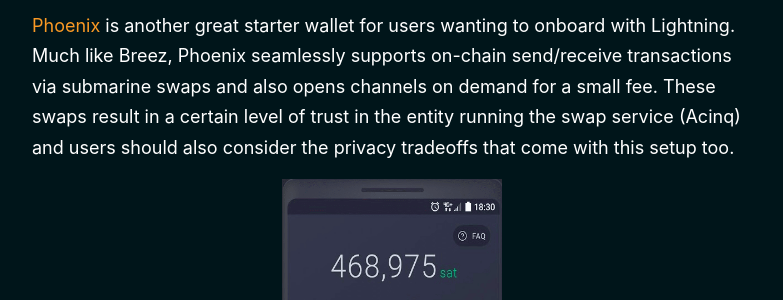
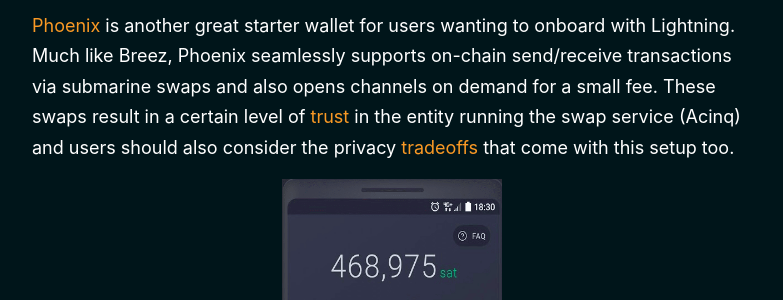
Before and after one commit to BitcoinQnA/bitcoin-wallet-guide, a Jekyll site: the page built from _pages/lightning.md, in a window 1280 px wide and 900 px high, scrolled down 1697 px. Shown: the part 245-545 px from the top of the window, without its empty margins (248-1031 px from the left). Built offline with Jekyll 4.4.1, drawn with Linux system fonts in a browser that asks for light colours; part of the change alters nothing that is shown.

```diff
--- a/_pages/lightning.md
+++ b/_pages/lightning.md
@@ -43,7 +43,7 @@ Lightning native wallets aren't that different from a 'normal' bitcoin wallet, i
 
 ## Phoenix
 
-[Phoenix](https://phoenix.acinq.co/) is another great starter wallet for users wanting to onboard with Lightning. Much like Breez, Phoenix seamlessly supports on-chain send/receive transactions via submarine swaps and also opens channels on demand for a small fee. These swaps result in a certain level of trust in the entity running the swap service (Acinq) and users should also consider the privacy tradeoffs that come with this setup too.
+[Phoenix](https://phoenix.acinq.co/) is another great starter wallet for users wanting to onboard with Lightning. Much like Breez, Phoenix seamlessly supports on-chain send/receive transactions via submarine swaps and also opens channels on demand for a small fee. These swaps result in a certain level of [trust](https://phoenix.acinq.co/faq#is-phoenix-trustless) in the entity running the swap service (Acinq) and users should also consider the privacy [tradeoffs](https://phoenix.acinq.co/faq#how-private-are-my-payments-on-phoenix) that come with this setup too.
 
 <img src="https://raw.githubusercontent.com/BitcoinQnA/bitcoin-wallet-guide/master/images/Phoenix.png" class=responsive width="220" height="450" maxheight="500">
 
```
